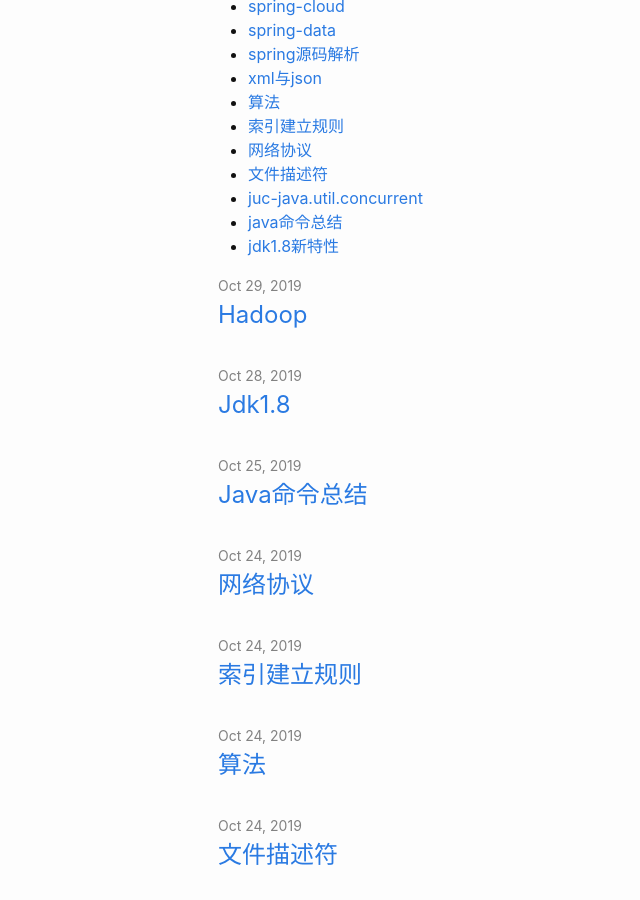
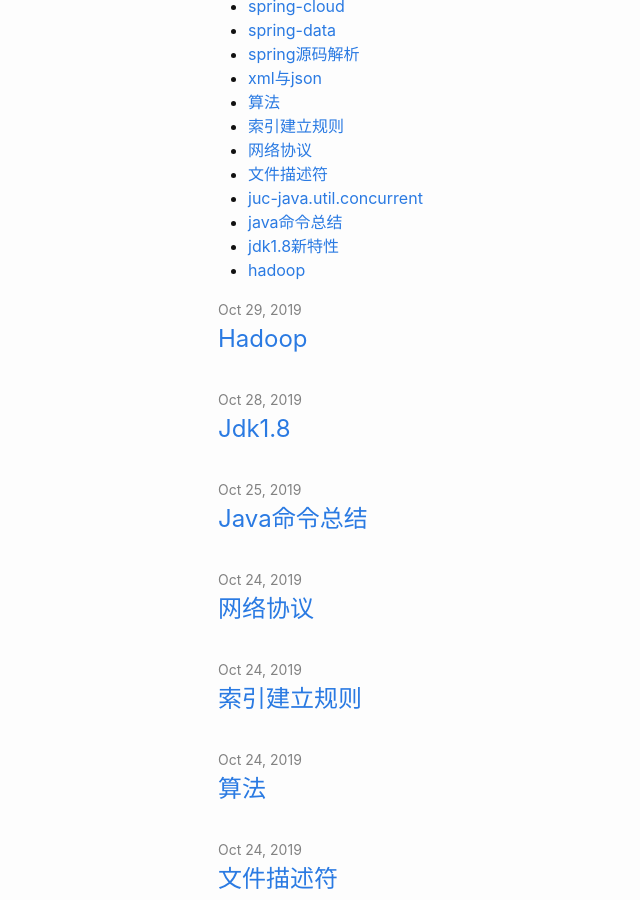
Before and after one commit to cosy-sun/cosy-sun.github.io, a Jekyll site: the page built from index.md, in a window 1280 px wide and 900 px high, scrolled down 362 px. Shown: the whole window, without its empty margins (52-692 px from the left). Built offline with Jekyll 4.4.1, drawn with Linux system fonts in a browser that asks for light colours.

Commit message:
update index

```diff
--- a/index.md
+++ b/index.md
@@ -23,3 +23,4 @@
 - [juc-java.util.concurrent](https://cosy-sun.github.io/2019/10/24/juc包.html)
 - [java命令总结](https://cosy-sun.github.io/2019/10/25/Java命令总结.html)
 - [jdk1.8新特性](https://cosy-sun.github.io/2019/10/28/jdk1.8.html)
+- [hadoop](https://cosy-sun.github.io/2019/10/29/hadoop.html)
```
Also changed, not shown: 2 other files.
